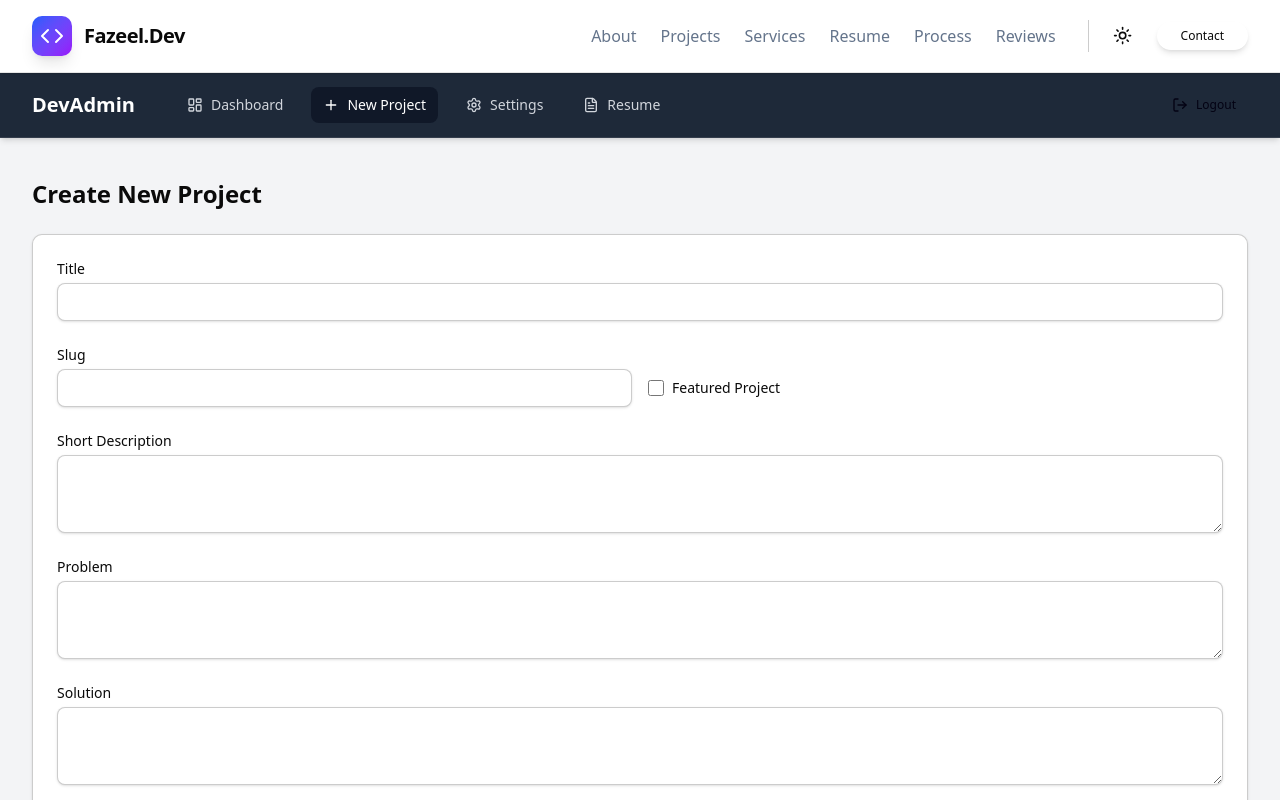
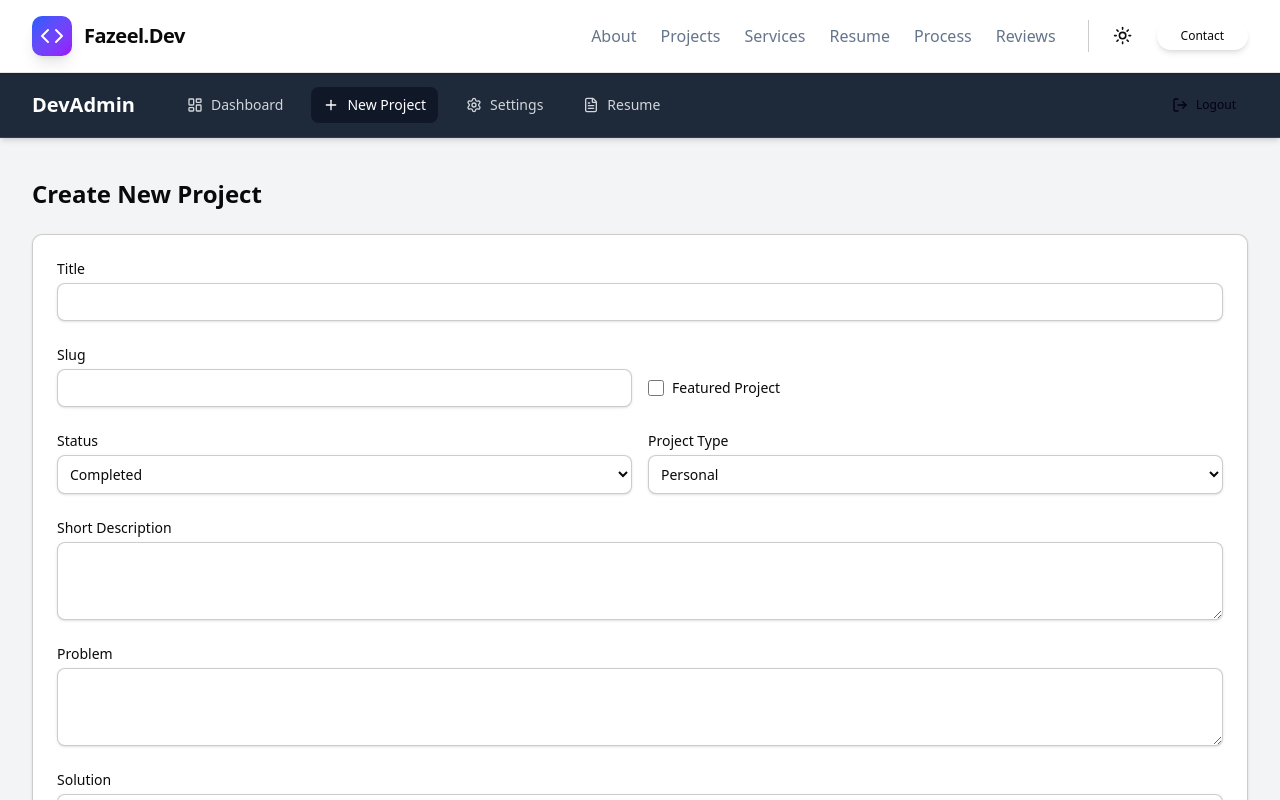
Before and after one commit to kr1217/portfolio, a Next.js app: page /admin/projects/new in a window 1280 px wide. Shown: the top 800 px of the page. Built offline with nearby package versions, Linux system fonts and the light colour scheme; no server answers.

Commit message:
feat: Implement Project Status and Type tags

```diff
--- a/components/ProjectCard.tsx
+++ b/components/ProjectCard.tsx
@@ -34,6 +34,29 @@ export function ProjectCard({ project }: ProjectCardProps) {
           height={400}
           className="absolute inset-0 h-full w-full object-cover transition duration-500 group-hover:scale-105"
         />
+
+        {/* Status & Type Badges */}
+        <div className="absolute top-4 left-4 flex gap-2 z-10">
+            {project.status && (
+                <span className={`px-2.5 py-1 rounded-full text-xs font-semibold backdrop-blur-md shadow-sm border ${
+                    project.status === 'Completed' ? 'bg-emerald-500/90 text-white border-emerald-400/50' :
+                    project.status === 'In Progress' ? 'bg-amber-500/90 text-white border-amber-400/50' :
+                    'bg-slate-500/90 text-white border-slate-400/50'
+                }`}>
+                    {project.status}
+                </span>
+            )}
+            {project.type && (
+                 <span className={`px-2.5 py-1 rounded-full text-xs font-semibold backdrop-blur-md shadow-sm border ${
+                    project.type === 'Client' ? 'bg-blue-500/90 text-white border-blue-400/50' :
+                    project.type === 'Open Source' ? 'bg-orange-500/90 text-white border-orange-400/50' :
+                    'bg-purple-500/90 text-white border-purple-400/50'
+                }`}>
+                    {project.type}
+                </span>
+            )}
+        </div>
+
         {/* Overlay - Always dark, so button should be light for contrast */}
         <div className="absolute inset-0 bg-black/40 opacity-0 group-hover:opacity-100 transition-opacity duration-300 flex items-center justify-center">
              <div className="bg-white text-black rounded-full px-6 py-3 shadow-lg transform translate-y-4 group-hover:translate-y-0 transition-transform duration-300">
--- a/components/admin/ProjectForm.tsx
+++ b/components/admin/ProjectForm.tsx
@@ -27,6 +27,8 @@ export function ProjectForm({ initialData, mode }: ProjectFormProps) {
     liveDemoUrl: initialData?.liveDemoUrl || '',
     videoUrl: initialData?.videoUrl || '',
     featured: initialData?.featured || false,
+    status: initialData?.status || 'Completed',
+    type: initialData?.type || 'Personal',
   });
 
   useEffect(() => {
@@ -44,6 +46,8 @@ export function ProjectForm({ initialData, mode }: ProjectFormProps) {
             liveDemoUrl: initialData.liveDemoUrl || '',
             videoUrl: initialData.videoUrl || '',
             featured: initialData.featured || false,
+            status: initialData.status || 'Completed',
+            type: initialData.type || 'Personal',
         });
     }
   }, [initialData]);
@@ -120,6 +124,37 @@ export function ProjectForm({ initialData, mode }: ProjectFormProps) {
                     Featured Project
                 </label>
              </div>
+          </div>
+
+          <div>
+            <label htmlFor="status" className="block text-sm font-medium text-foreground">Status</label>
+            <select
+                id="status"
+                name="status"
+                value={formData.status}
+                onChange={handleChange}
+                className="mt-1 block w-full rounded-md border-input bg-background text-foreground shadow-sm focus:border-primary focus:ring-primary sm:text-sm border p-2"
+            >
+                <option value="Completed">Completed</option>
+                <option value="In Progress">In Progress</option>
+                <option value="Maintenance">Maintenance</option>
+                <option value="Archived">Archived</option>
+            </select>
+          </div>
+
+          <div>
+            <label htmlFor="type" className="block text-sm font-medium text-foreground">Project Type</label>
+            <select
+                id="type"
+                name="type"
+                value={formData.type}
+                onChange={handleChange}
+                className="mt-1 block w-full rounded-md border-input bg-background text-foreground shadow-sm focus:border-primary focus:ring-primary sm:text-sm border p-2"
+            >
+                <option value="Personal">Personal</option>
+                <option value="Client">Client</option>
+                <option value="Open Source">Open Source</option>
+            </select>
           </div>
 
           <div className="sm:col-span-2">
--- a/models/Project.ts
+++ b/models/Project.ts
@@ -14,6 +14,8 @@ export interface IProjectData {
   liveDemoUrl?: string;
   videoUrl?: string;
   featured: boolean;
+  status: 'Completed' | 'In Progress' | 'Maintenance' | 'Archived';
+  type: 'Personal' | 'Client' | 'Open Source';
   createdAt: string | Date;
 }
 
@@ -30,6 +32,8 @@ export interface IProject extends Document {
   liveDemoUrl?: string;
   videoUrl?: string;
   featured: boolean;
+  status: 'Completed' | 'In Progress' | 'Maintenance' | 'Archived';
+  type: 'Personal' | 'Client' | 'Open Source';
   createdAt: Date;
 }
 
@@ -77,6 +81,16 @@ const ProjectSchema: Schema = new Schema({
     type: Boolean,
     default: false,
   },
+  status: {
+    type: String,
+    enum: ['Completed', 'In Progress', 'Maintenance', 'Archived'],
+    default: 'Completed',
+  },
+  type: {
+    type: String,
+    enum: ['Personal', 'Client', 'Open Source'],
+    default: 'Personal',
+  },
   createdAt: {
     type: Date,
     default: Date.now,
```
Also changed, not shown: 1 other file (tests, documents, lock files or other folders).
